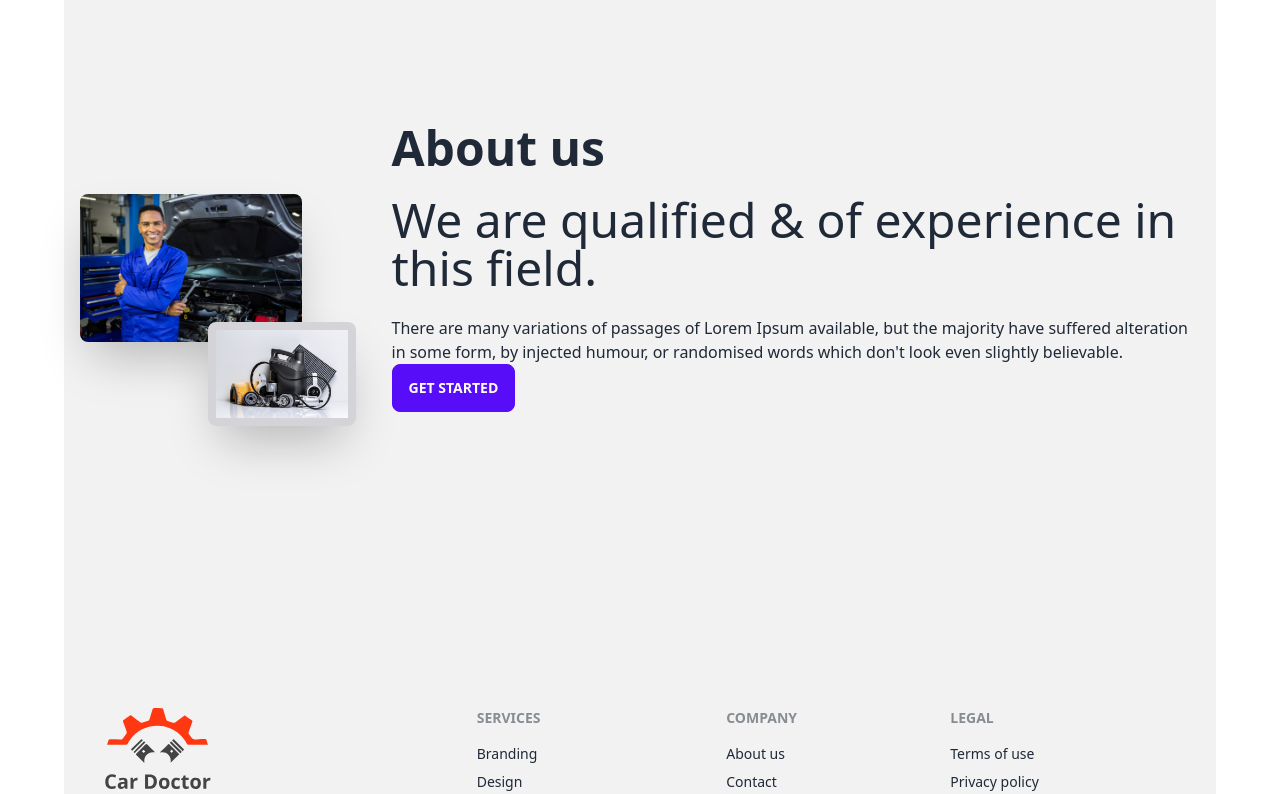
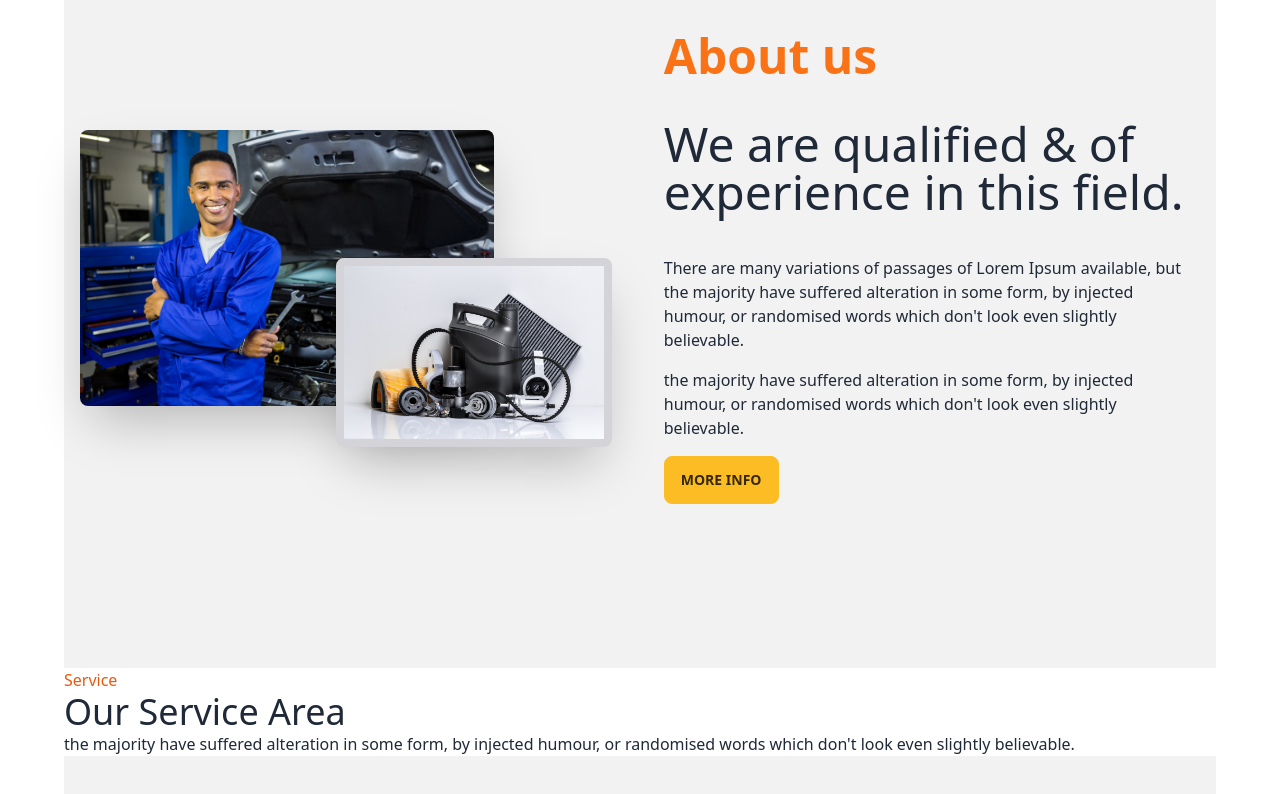
Before and after one commit to HimaloyAshis/car-doctor-69, a React (Vite) app: page / in a window 1280 px wide. Shown: the part 860-1654 px from the top of the page. Built offline with nearby package versions, Linux system fonts and the light colour scheme.

Commit message:
service section added

```diff
--- a/src/page/Home/About/About.jsx
+++ b/src/page/Home/About/About.jsx
@@ -10,11 +10,12 @@ const About = () => {
                     <img src={person} className="w-3/4 rounded-lg shadow-2xl" />
                     <img src={parts} className="w-1/2 absolute right-5 top-32 border-8 border-zinc-300 rounded-lg shadow-2xl " />
                 </div>
-                <div>
-                    <h1 className="text-5xl font-bold">About us</h1>
+                <div className='space-y-4 lg:w-1/2 p-4'>
+                    <h1 className="text-5xl font-bold text-orange-500">About us</h1>
                     <p className="py-6 text-5xl">We are qualified & of experience in this field.</p>
                     <p>There are many variations of passages of Lorem Ipsum available, but the majority have suffered alteration in some form, by injected humour, or randomised words which don't look even slightly believable. </p>
-                    <button className="btn btn-primary">Get Started</button>
+                    <p>the majority have suffered alteration in some form, by injected humour, or randomised words which don't look even slightly believable. </p>
+                    <button className="btn btn-warning">More info</button>
                 </div>
             </div>
         </div>
--- a/src/page/Home/Home.jsx
+++ b/src/page/Home/Home.jsx
@@ -1,12 +1,14 @@
 import React from 'react';
 import Banner from './Banner';
 import About from './About/About';
+import Services from './Services/Services';
 
 const Home = () => {
     return (
         <div className=' '>
           <Banner></Banner>
           <About></About>
+          <Services></Services>
         </div>
     );
 };
--- /dev/null
+++ b/src/page/Home/Services/Services.jsx
@@ -0,0 +1,15 @@
+import React from 'react';
+
+const Services = () => {
+    return (
+        <div>
+            <div className=''>
+                <h2 className='text-orange-600'>Service</h2>
+                <h2 className='text-4xl'>Our Service Area</h2>
+                <p>the majority have suffered alteration in some form, by injected humour, or randomised words which don't look even slightly believable. </p>
+            </div>
+        </div>
+    );
+};
+
+export default Services;
```
